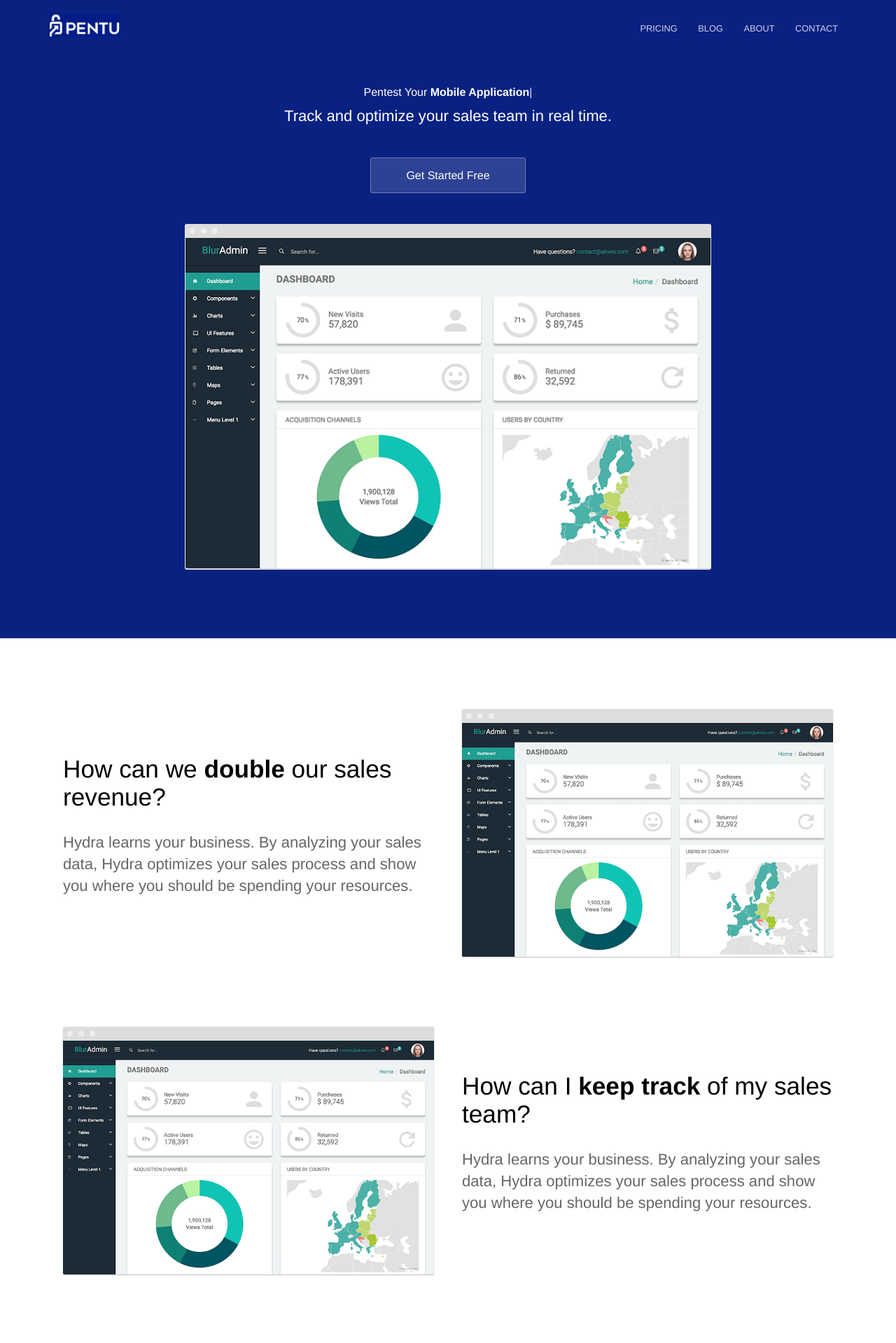
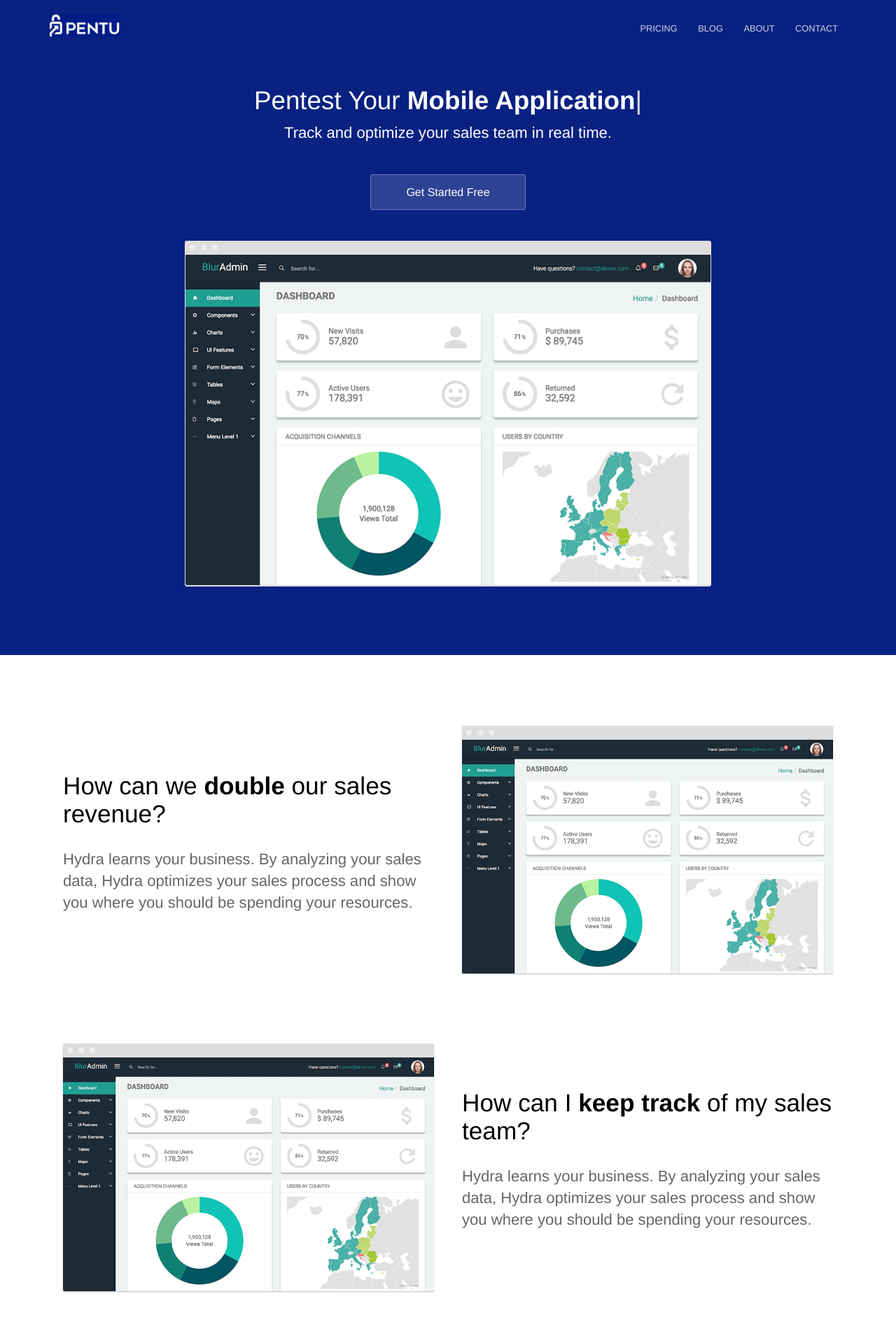
Before and after one commit to pentucybersec/pentucybersec.github.io, a Jekyll site: the page built from index.html, in a window 1280 px wide. Shown: the top 1919 px of the page at 70% size. Built offline with Jekyll 4.4.1, drawn with Linux system fonts in a browser that asks for light colours.

Commit message:
header fix

```diff
--- a/index.html
+++ b/index.html
@@ -20,7 +20,7 @@ var typed = new Typed('.typed', options);
 
 <section class="hero">
 	<div class="text-container">
-		<h1 class="editable"></h1>Pentest Your <span class="typed"></span></h1>
+		<h1 class="editable">Pentest Your <span class="typed"></span></h1>
 		<p class="subtext editable">Track and optimize your sales team in real time.</p>
 		<div class="cta button alt"><a href="{{ site.baseurl }}/contact/">Get Started Free</a></div>
 		<div>
```
